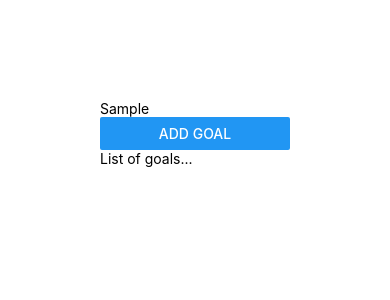
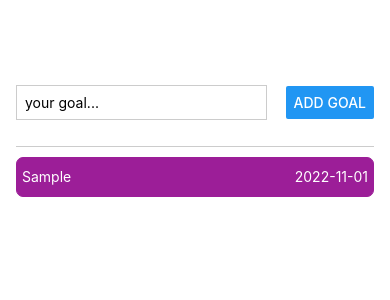
Before and after one commit to Emekaony/Goal-Tracker, a React Native app: screen / in a window 390 px wide. Both pictures are taken after typing "Sample" into the empty fields and a click on the button "ADD GOAL". Shown: the top 300 px of the page. Built offline with nearby package versions, Linux system fonts and the light colour scheme.

Commit message:
Added better styling, configured sample list data using state management

```diff
--- a/App.jsx
+++ b/App.jsx
@@ -1,14 +1,54 @@
+import { useState } from "react";
 import { Button, StyleSheet, Text, TextInput, View } from "react-native";
 
 export default function App() {
+  const [goalText, setGoalText] = useState("");
+  const [courseGoals, setCourseGoals] = useState([]);
+
+  const goalInputHandler = (enteredText) => {
+    setGoalText(enteredText);
+  };
+
+  const addGoalHandler = () => {
+    console.log(goalText);
+    setGoalText("");
+
+    // the recommended way of updating state when the new state depends on the old state
+    // pass in a function to the setState function
+    setCourseGoals((currGoals) => [...currGoals, goalText]);
+  };
+
+  const getCurrentTime = () => {
+    let currentDate = new Date().toJSON().slice(0, 10);
+    return currentDate;
+  };
+
   return (
     <View style={styles.container}>
-      <View>
-        <TextInput placeholder="your course goal..." />
-        <Button title="add goal" />
+      <View style={styles.inputContainer}>
+        <TextInput
+          placeholder="your goal..."
+          style={styles.textInput}
+          // target action pair. Pass a pointer to the function
+          onChangeText={goalInputHandler}
+          value={goalText}
+          maxLength={25}
+          autoCorrect="off"
+          autoComplete="off"
+        />
+        {/* buttons do not have a style prop */}
+        <Button title="add goal" onPress={addGoalHandler} />
       </View>
-      <View>
-        <Text>List of goals...</Text>
+      <View style={styles.goalsContainer}>
+        {/* TODO: Add a time-stamp to the right of the text container that displays the time the goal was added */}
+        {courseGoals.map((goal) => (
+          <View style={styles.goalContainer}>
+            <Text key={goal} style={styles.goalText}>
+              {goal}
+            </Text>
+            <Text style={styles.goalText}>{getCurrentTime()}</Text>
+          </View>
+        ))}
       </View>
     </View>
   );
@@ -16,6 +56,47 @@ export default function App() {
 
 const styles = StyleSheet.create({
   container: {
-    padding: 100,
+    // take up all of the available height
+    flex: 1,
+    paddingTop: 50,
+    paddingHorizontal: 16,
+  },
+  inputContainer: {
+    flex: 1,
+    flexDirection: "row",
+    justifyContent: "space-between",
+    alignItems: "center",
+    marginTop: 10,
+    margingBottom: 20,
+    borderBottomWidth: 1,
+    borderBottomColor: "#cccccc",
+  },
+  textInput: {
+    borderWidth: 1,
+    borderColor: "#cccccc",
+    // take up 80% of the available width
+    width: "70%",
+    marginRight: 8,
+    padding: 8,
+  },
+  goalsContainer: {
+    flex: 8,
+    marginTop: 10,
+  },
+  goalContainer: {
+    flexDirection: "row",
+    alignItems: "center",
+    justifyContent: "space-between",
+    paddingHorizontal: 5,
+    width: "100%",
+    borderWidth: 1,
+    borderRadius: 7,
+    backgroundColor: "#9C1E98",
+    borderColor: "#9C1E98",
+    marginBottom: 6,
+    height: 40,
+  },
+  goalText: {
+    color: "#ffffff",
   },
 });
```
